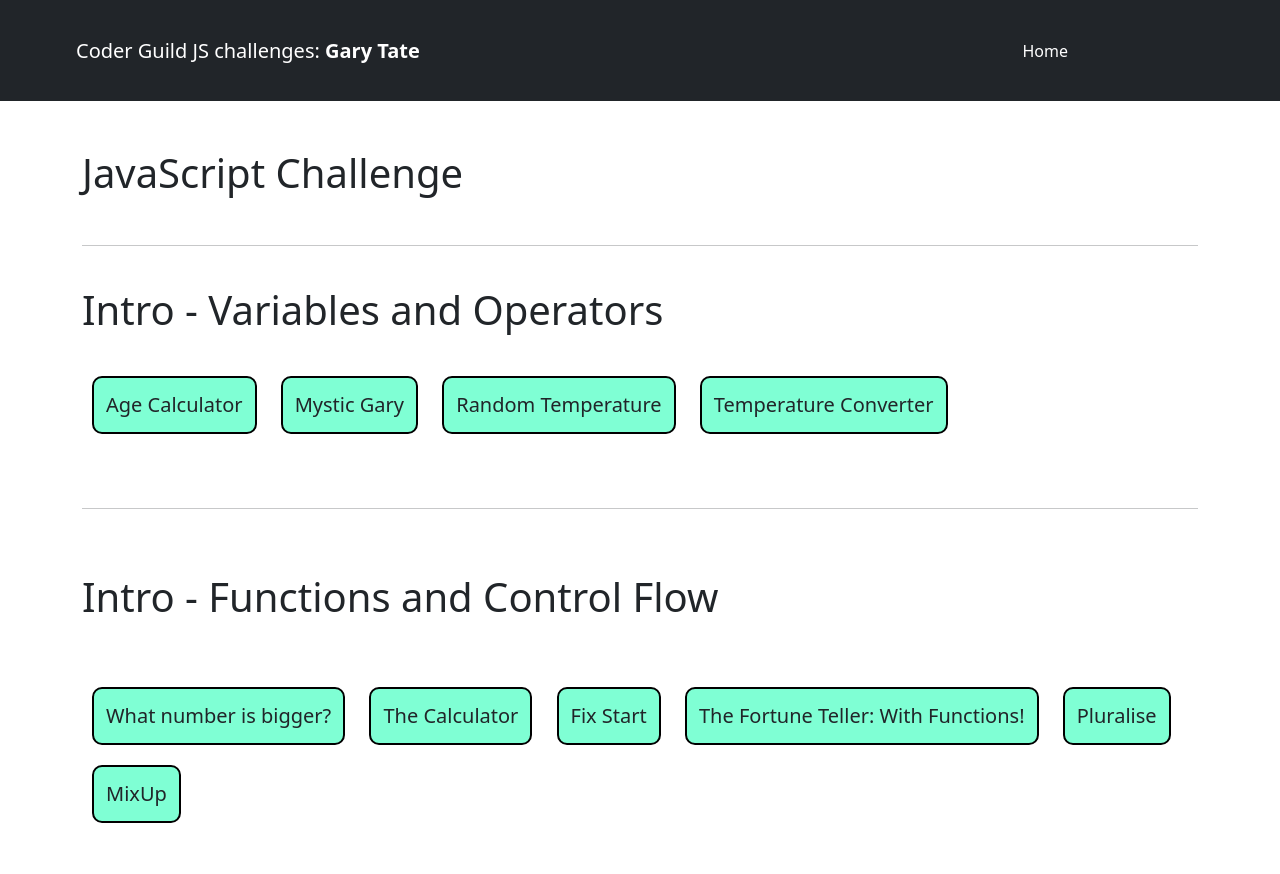
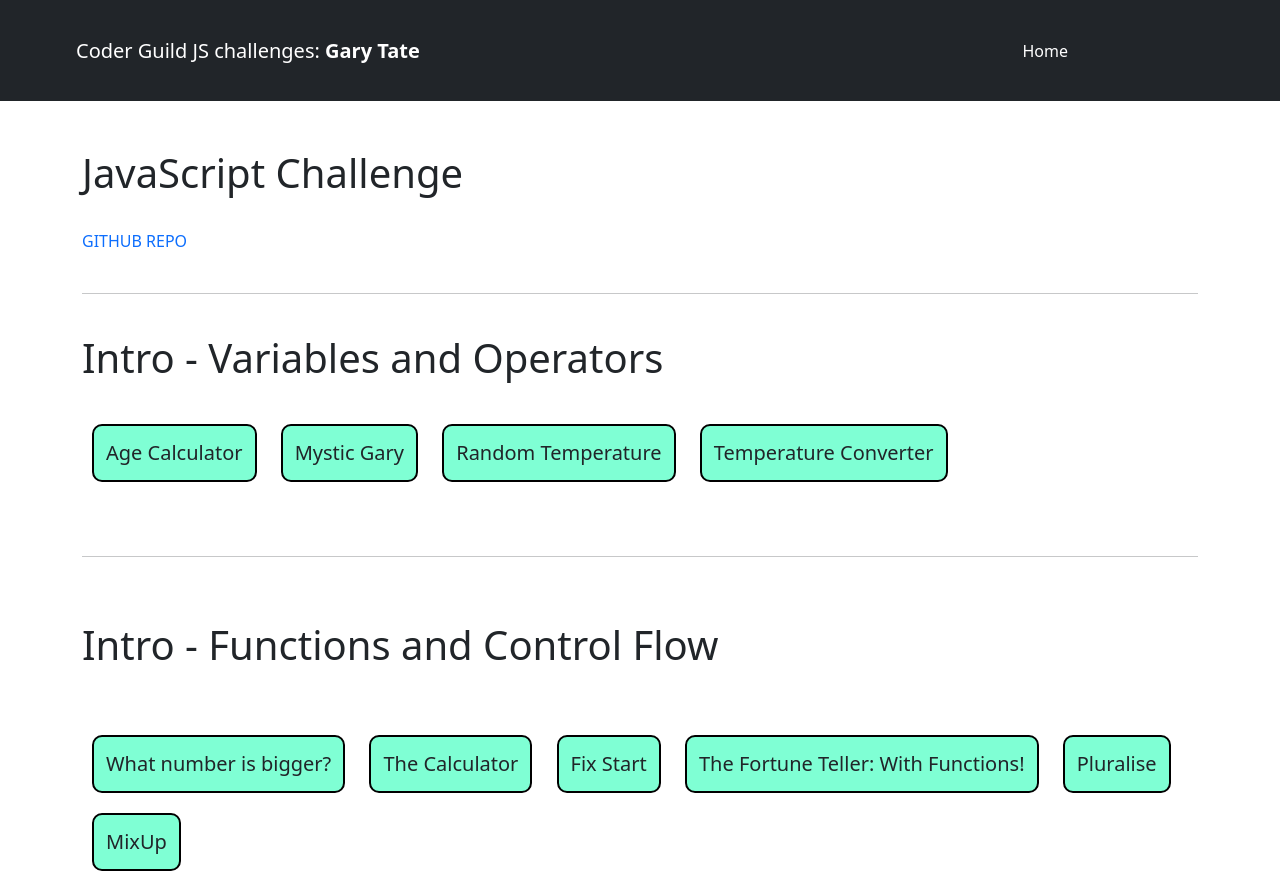
Before and after one commit to garytate123/coders-guild-js-challenge, a plain HTML site: page index.html in a window 1280 px wide. Shown: the top 874 px of the page. Drawn offline with nearby package versions, Linux system fonts and the light colour scheme.

Commit message:
add - github link to index page

```diff
--- a/index.html
+++ b/index.html
@@ -32,6 +32,9 @@
   <div class="container">
     <br>
     <h1>JavaScript Challenge</h1>
+    <br>
+    <a href="https://github.com/garytate123/coders-guild-js-challenge.git">GITHUB REPO</a>
+    <br>
     <br>
     <hr>
     <br>
--- a/style.css
+++ b/style.css
@@ -9,6 +9,10 @@ padding: 2% 15% 2% 5%;
 
 .navbar-brand{
     padding: 10px 10px 10px 0;
+}
+
+a{
+    text-decoration: none;
 }
 
 .projectBtn{
```
Also changed, not shown: pages/pluralise.html (+1 -1 lines).
